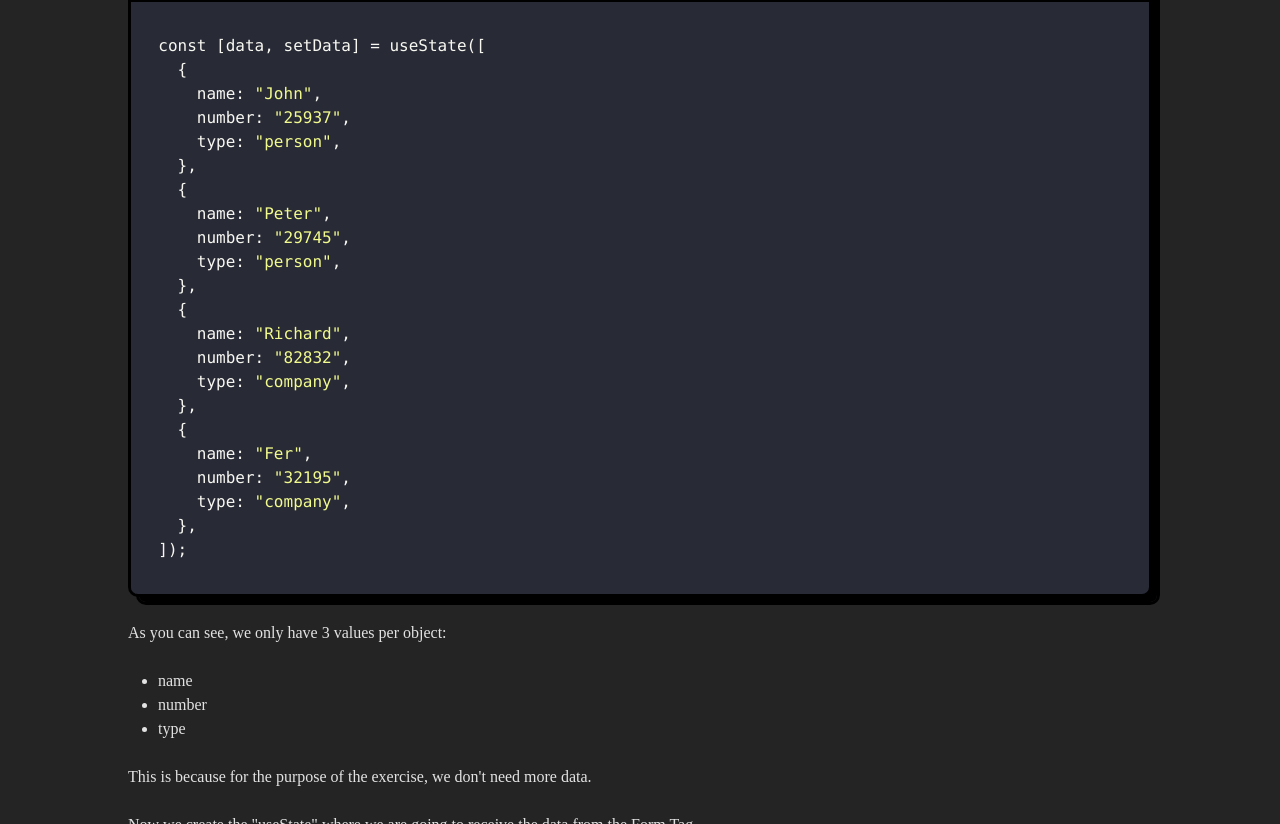
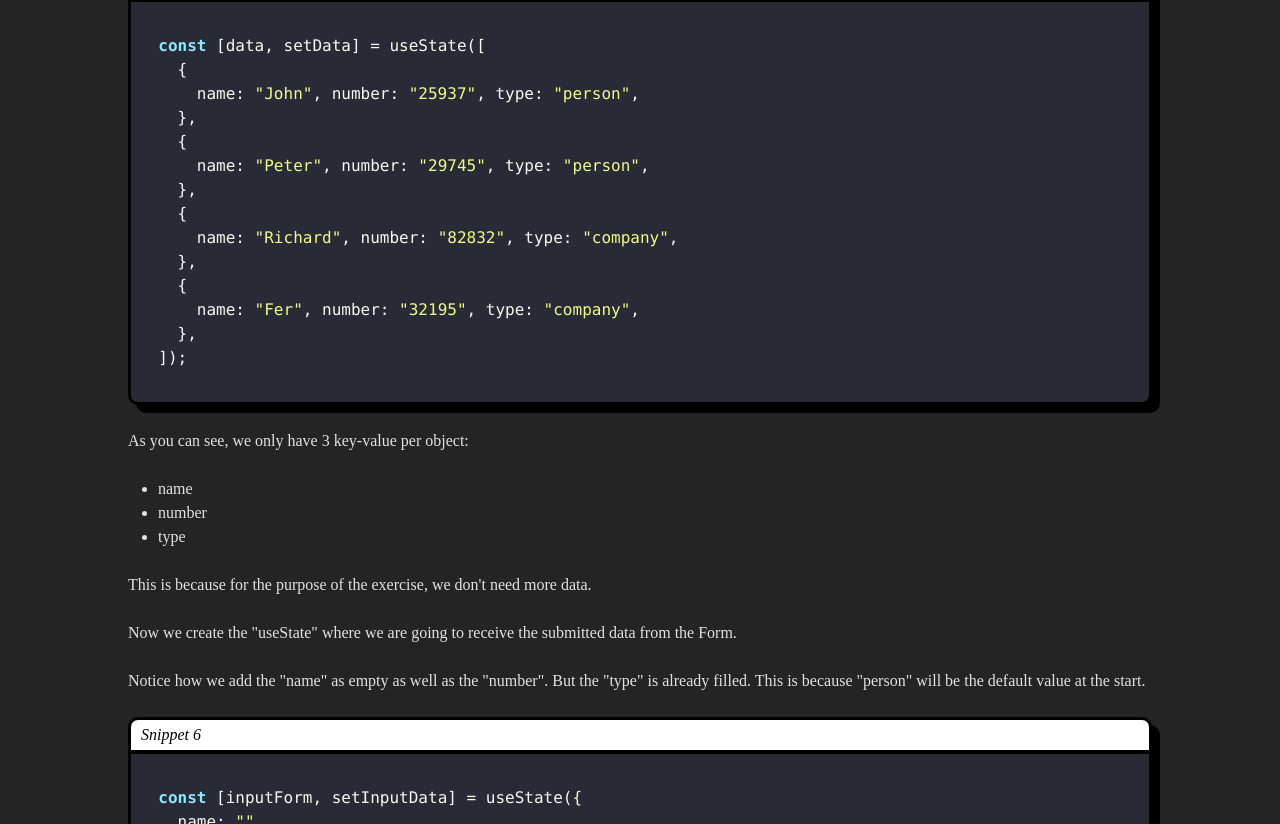
Before and after one commit to kinxori/inxel-test, a React (Vite) app: page / in a window 1280 px wide. Shown: the part 3516-4340 px from the top of the page. Built offline with nearby package versions, Linux system fonts and the light colour scheme.

Commit message:
updated content in page 16

```diff
--- a/src/App.jsx
+++ b/src/App.jsx
@@ -79,33 +79,25 @@ export default function App() {
 
 `;
 
-  const snippet6 = `
+  const snippet5 = `
   const [data, setData] = useState([
     {
-      name: "John",
-      number: "25937",
-      type: "person",
+      name: "John", number: "25937", type: "person",
     },
     {
-      name: "Peter",
-      number: "29745",
-      type: "person",
+      name: "Peter", number: "29745", type: "person",
     },
     {
-      name: "Richard",
-      number: "82832",
-      type: "company",
+      name: "Richard", number: "82832", type: "company",
     },
     {
-      name: "Fer",
-      number: "32195",
-      type: "company",
+      name: "Fer", number: "32195", type: "company",
     },
   ]);
 
 `;
 
-  const snippet7 = `
+  const snippet6 = `
   const [inputForm, setInputData] = useState({
     name: "",
     number: "",
@@ -284,18 +276,18 @@ export default function App() {
           <p>At this point, we need to start creating the logic for this parent component.</p>
           <p>
             First we create the "useState" that is going to have the hard-coded data (We can use any
-            API to download real users) and store them in the same useState.
+            API to download real users and store them in the same useState).
           </p>
           <div className="rounded-[10px] overflow-hidden drop-shadow-[8px_8px_0px_rgba(0,0,0,1)] border-black border-[3px]   ">
             <div className="w-[100%] h-[30px] bg-white flex items-center pl-[10px]   ">
-              <i className="text-black  ">Snippet 6</i>
+              <i className="text-black  ">Snippet 5</i>
             </div>
             <hr className="border-black border-[2px]"></hr>
-            <SyntaxHighlighter language="jsx" style={dracula}>
-              {snippet6}
+            <SyntaxHighlighter language="javascript" style={dracula}>
+              {snippet5}
             </SyntaxHighlighter>
           </div>
-          <p>As you can see, we only have 3 values per object:</p>
+          <p>As you can see, we only have 3 key-value per object:</p>
           <ul className="list-disc pl-[30px]">
             <li>name</li>
             <li>number</li>
@@ -303,19 +295,20 @@ export default function App() {
           </ul>
           <p>This is because for the purpose of the exercise, we don't need more data.</p>
           <p>
-            Now we create the "useState" where we are going to receive the data from the Form Tag.
+            Now we create the "useState" where we are going to receive the submitted data from the
+            Form.
           </p>
           <p>
             Notice how we add the "name" as empty as well as the "number". But the "type" is already
-            filled. This is because "person" will be the default value.
+            filled. This is because "person" will be the default value at the start.
           </p>
           <div className="rounded-[10px] overflow-hidden drop-shadow-[8px_8px_0px_rgba(0,0,0,1)] border-black border-[3px]   ">
             <div className="w-[100%] h-[30px] bg-white flex items-center pl-[10px]   ">
-              <i className="text-black  ">Snippet 7</i>
+              <i className="text-black  ">Snippet 6</i>
             </div>
             <hr className="border-black border-[2px]"></hr>
-            <SyntaxHighlighter language="jsx" style={dracula}>
-              {snippet7}
+            <SyntaxHighlighter language="javascript" style={dracula}>
+              {snippet6}
             </SyntaxHighlighter>
           </div>
           <p>
```
